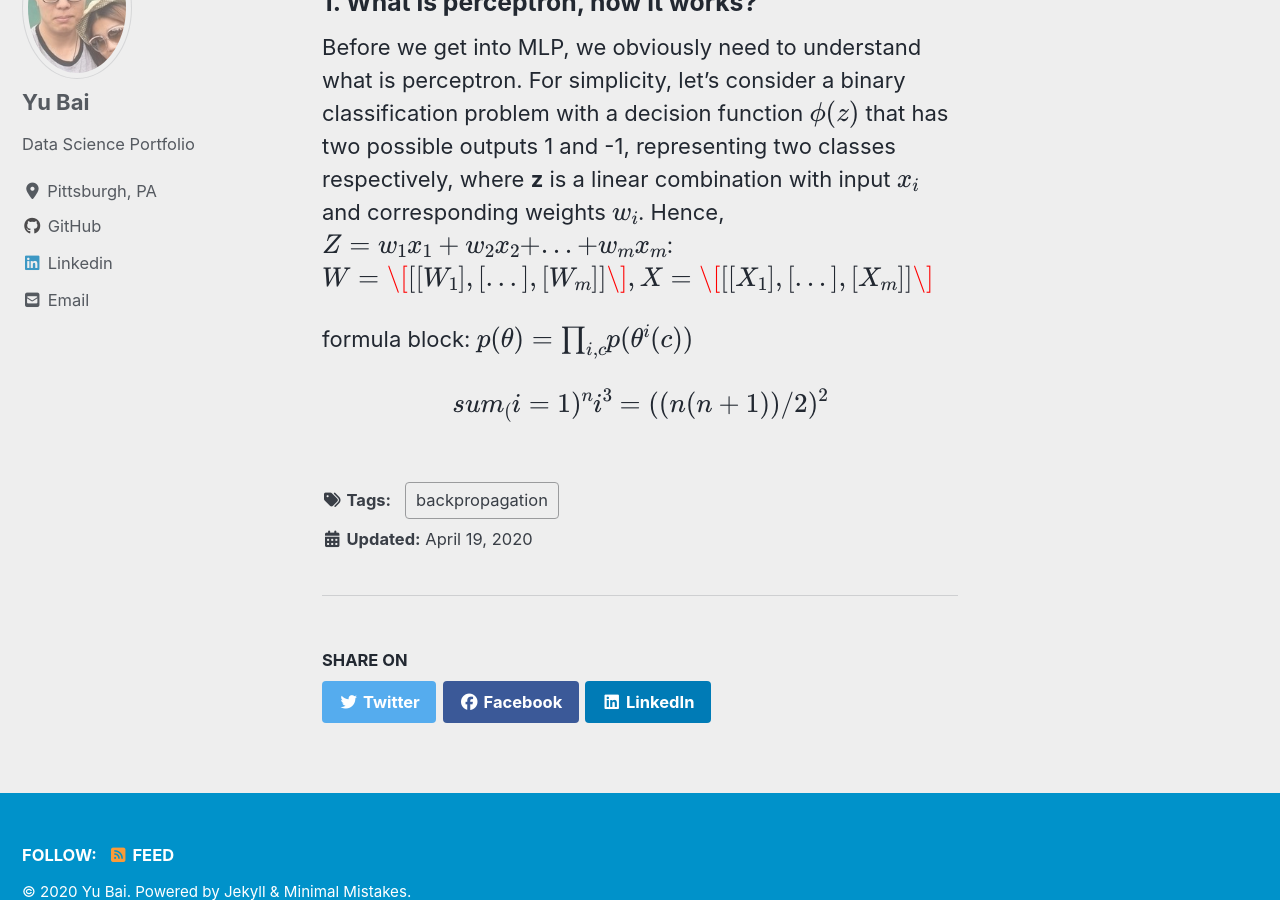
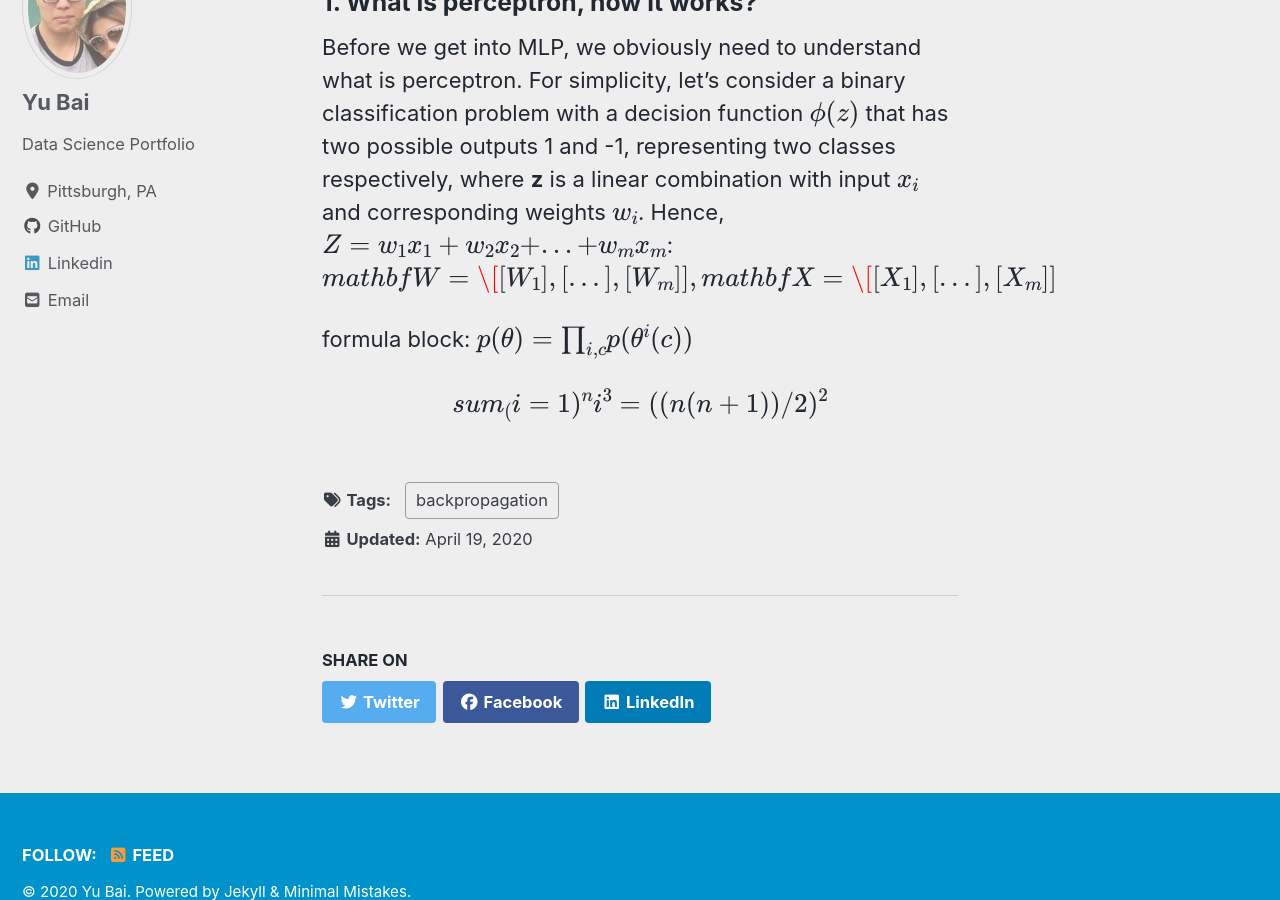
Before and after one commit to watermantle/data_science, a Jekyll site: the page built from _posts/2020-04-19-backpropagation.md, in a window 1280 px wide and 900 px high, scrolled down 1443 px. Built offline with Jekyll 4.4.1, drawn with Linux system fonts in a browser that asks for light colours; cached includes are drawn as plain includes; nearby versions of some CDN libraries; formulas are drawn with MathJax 3.

Commit message:
Update 2020-04-19-backpropagation.md

```diff
--- a/_posts/2020-04-19-backpropagation.md
+++ b/_posts/2020-04-19-backpropagation.md
@@ -19,7 +19,7 @@
 has two possible outputs 1 and -1, representing two classes respectively, where
 **z** is a linear combination with input **$$ x_i $$** and corresponding weights **$$ w_i $$**. Hence,
 **$$ Z = w_1x_1 + w_2x_2 + ... + w_mx_m $$**:
-**$$ W = \[[[W_1], [...], [W_m]]\], X = \[[[X_1], [...], [X_m]]\] $$**
+$$ mathbf{W = \[[W_1], [...], [W_m]]}, mathbf{X = \[[X_1], [...], [X_m]]} $$
 
 formula block:
 $$ p(\theta) = \mathbf{\prod}_{i,c}p(\mathbf{\theta}^i(c)) $$
```
